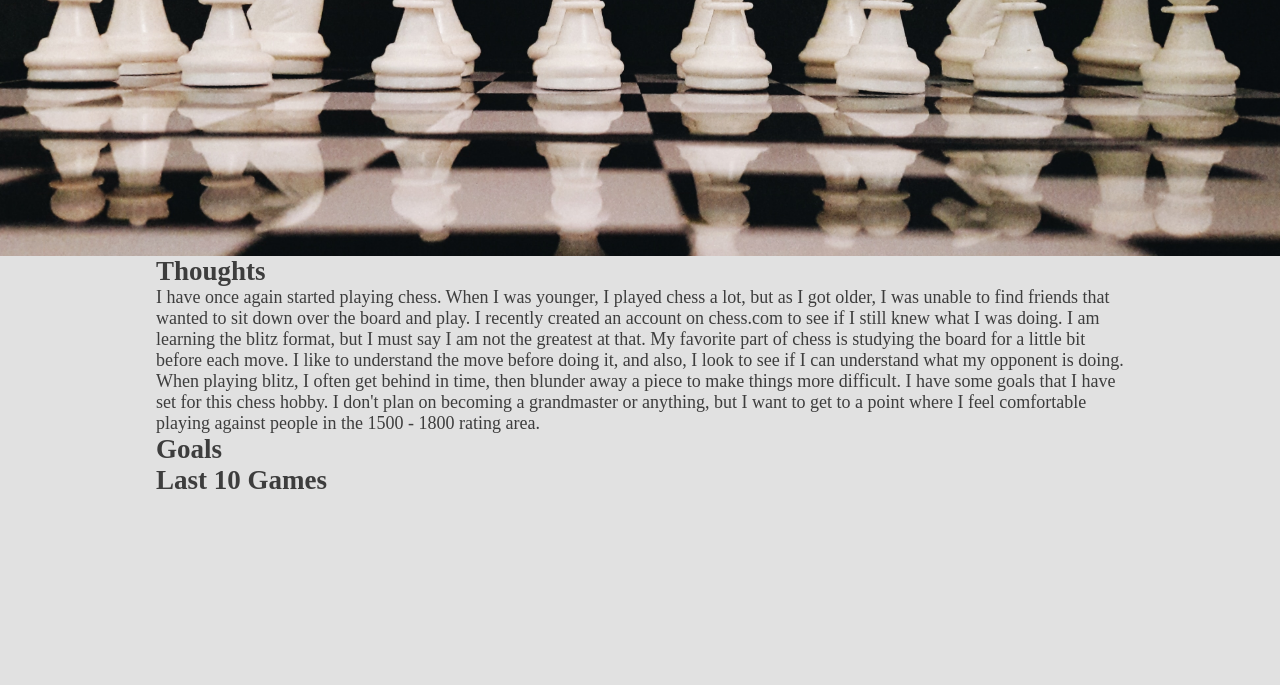
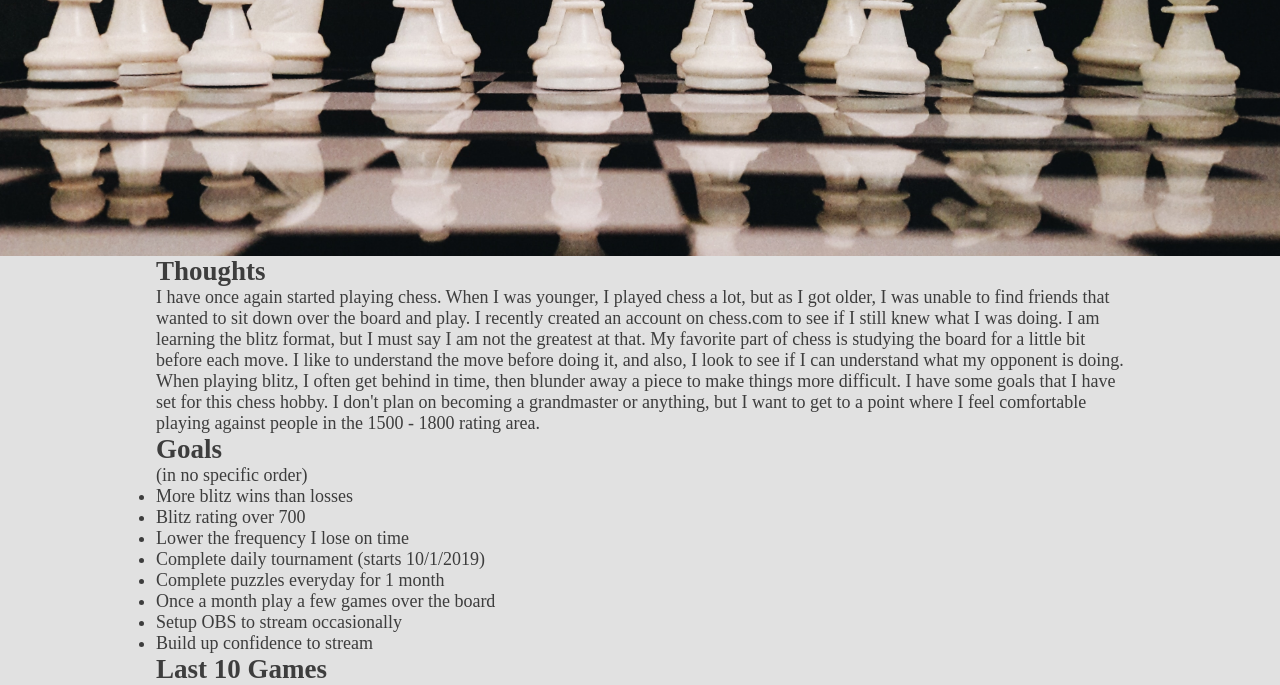
Before and after one commit to KentenRoth/Chess-Site, a plain HTML site: page Public/index.html in a window 1280 px wide. Shown: the part 388-1073 px from the top of the page. Before the commit the page ends 884 px from the top, so only its background shows below. Drawn offline with Linux system fonts and the light colour scheme; no server answers.

Commit message:
WIP: Added goals

```diff
--- a/Public/index.html
+++ b/Public/index.html
@@ -64,6 +64,21 @@
 					</div>
 					<div>
 						<h2>Goals</h2>
+						<p>(in no specific order)</p>
+						<ul>
+							<li>More blitz wins than losses</li>
+							<li>Blitz rating over 700</li>
+							<li>Lower the frequency I lose on time</li>
+							<li>
+								Complete daily tournament (starts 10/1/2019)
+							</li>
+							<li>Complete puzzles everyday for 1 month</li>
+							<li>
+								Once a month play a few games over the board
+							</li>
+							<li>Setup OBS to stream occasionally</li>
+							<li>Build up confidence to stream</li>
+						</ul>
 					</div>
 				</div>
 				<div class="palyed" id="played">
```
